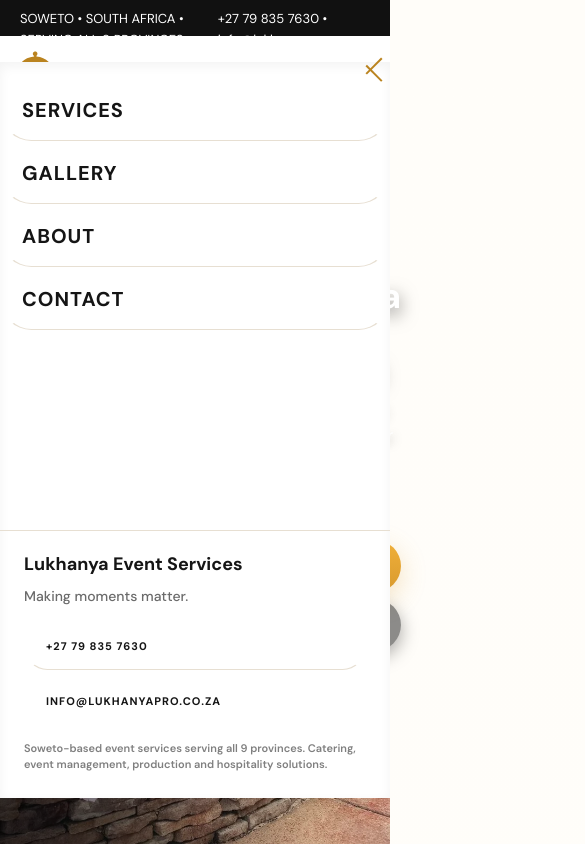
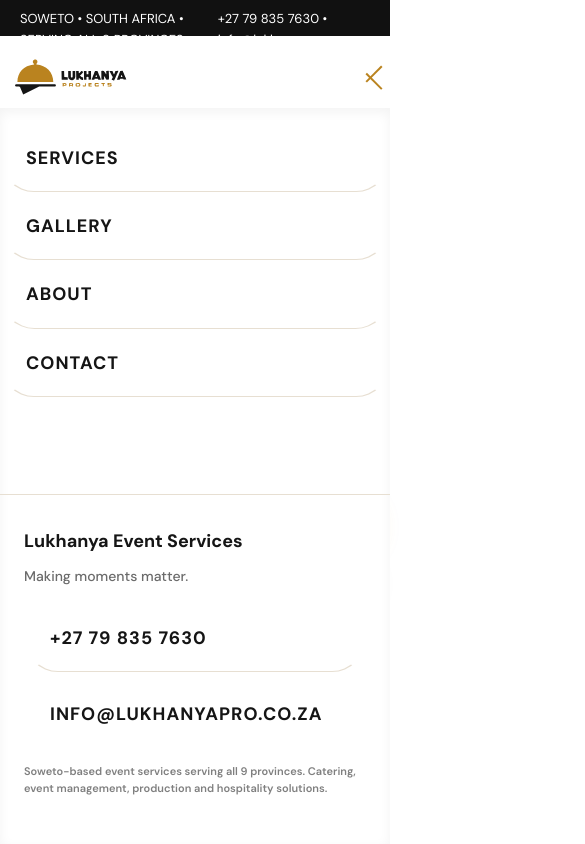
Before and after one commit to Shepherd-Moahloli/lukhanya-event-services, a plain HTML site: page index.html in a window 390 px wide. Both pictures are taken after a click on the button "Toggle menu". Shown: the top 844 px of the page, 585 px wide, since content can reach past the window. Drawn offline with Linux system fonts and the light colour scheme.

Commit message:
I have added the mobile version of this site

```diff
--- a/css/main.css
+++ b/css/main.css
@@ -37,6 +37,10 @@
 main {
   margin-top: 10px;
   padding-bottom: 140px; /* increased space below last section */
+  width: 100%;
+  max-width: 100%;
+  overflow-x: hidden;
+  box-sizing: border-box;
 }
 html {
   scroll-behavior: smooth;
@@ -49,6 +53,11 @@
   padding-top: calc(var(--topbar-height) + var(--nav-height));
   background: linear-gradient(180deg, var(--paper) 0%, #fffefb 100%);
   overflow-x: hidden;
+  width: 100%;
+  max-width: 100%;
+  margin: 0;
+  padding-left: 0;
+  padding-right: 0;
 }
 img {
   width: 100%;
@@ -84,6 +93,7 @@
   width: 100%;
   z-index: 70;
   background-color: var(--cream);
+  overflow: visible !important;
 }
 
 .nav-inner {
@@ -1340,60 +1350,50 @@
     transform: translateX(-100%) !important;
     transition: transform 280ms ease !important;
     justify-content: flex-start !important;
-  }
-
-  .links-footer {
+    margin: 0 !important;
+    padding: 0 !important;
+  }
+
+  .links a {
     padding: 20px 24px !important;
-    font-size: 11px !important;
-    line-height: 1.5 !important;
-    color: rgba(0, 0, 0, 0.5) !important;
-    border-top: 1px solid var(--line) !important;
-    margin-top: 200px !important;
-    text-transform: none !important;
+    font-size: 18px !important;
+    margin: 0 !important;
+    border-bottom: 1px solid var(--line) !important;
+    display: block !important;
+    color: var(--ink) !important;
     width: 100% !important;
+    line-height: 1.4 !important;
+    font-weight: 700 !important;
+    transition: background 180ms ease !important;
+    text-transform: uppercase !important;
+    letter-spacing: 1px !important;
+    flex-shrink: 0 !important;
     box-sizing: border-box !important;
-    word-wrap: break-word !important;
-    white-space: normal !important;
-  }
-  .links-footer a {
-    font-size: 11px !important;
+  }
+
+  .links a:last-child {
+    border-bottom: none !important;
   }
 
   body {
     overflow-x: hidden !important;
+    width: 100vw !important;
+  }
+
+  main {
+    width: 100vw !important;
+    padding-bottom: 60px !important;
   }
 }
 
 @media (max-width: 480px) {
-  .nav {
-    padding: 10px 0 !important;
-  }
-
-  .container {
-    margin: 0;
-  }
-
-  .brand img {
-    max-width: 120px !important;
-  }
-
-  .hamburger span {
-    width: 22px !important;
-    height: 2px !important;
-  }
-
-  .links {
-    padding: 16px 0 !important;
-    top: 62px !important;
-  }
-
   .links a {
-    padding: 12px 20px !important;
-    font-size: 55px !important;
-  }
-
-  .container.nav-inner {
-    padding: 0 12px !important;
+    padding: 16px 20px !important;
+    font-size: 16px !important;
+  }
+
+  main {
+    padding-bottom: 40px !important;
   }
 }
 
@@ -1577,7 +1577,6 @@
     max-width: 100vw !important;
     overflow-y: auto !important;
     overflow-x: hidden !important;
-    box-shadow: inset 0 4px 12px rgba(0, 0, 0, 0.05) !important;
     transform: translateX(-100%) !important;
     transition: transform 280ms ease !important;
     justify-content: flex-start !important;
@@ -1586,32 +1585,16 @@
   /* Show links when active */
   .links.active {
     transform: translateX(0) !important;
+    background: #ffffff !important;
   }
 
   .links a {
-    padding: 28px 24px !important;
-    font-size: 28px !important;
-    margin: 0 !important;
+    padding: 20px 24px !important;
+    font-size: 18px !important;
+    display: block !important;
+    width: 100% !important;
     border-bottom: 1px solid var(--line) !important;
-    display: block !important;
-    color: var(--ink) !important;
-    width: 100% !important;
-    line-height: 1.8 !important;
-    font-weight: 700 !important;
-    transition: background 180ms ease !important;
-    text-transform: uppercase !important;
-    letter-spacing: 1px !important;
-    flex-shrink: 0 !important;
     box-sizing: border-box !important;
-  }
-
-  .links a:hover {
-    background: rgba(186, 131, 31, 0.12) !important;
-    color: var(--gold) !important;
-  }
-
-  .links a:last-child {
-    border-bottom: none !important;
   }
 
   /* Hamburger Menu Button - positioned RIGHT */
@@ -1671,9 +1654,6 @@
   }
 
   /* Adjust nav padding for mobile */
-  .nav {
-    padding: 12px 0 !important;
-  }
 
   .container.nav-inner {
     max-width: 100% !important;
@@ -1682,10 +1662,6 @@
 }
 
 @media (max-width: 480px) {
-  .nav {
-    padding: 10px 0 !important;
-  }
-
   .container {
     margin: 0;
   }
@@ -1712,27 +1688,59 @@
   .container.nav-inner {
     padding: 0 12px !important;
   }
+
+  .hero-content .inner {
+    margin: 0 !important;
   }
 
   @media (max-width: 768px) {
-  .links::after {
+    /* Hide main content when menu is open */
+    body.menu-open {
+      overflow: hidden !important;
+    }
+
+    body.menu-open main {
       display: none !important;
     }
 
-  .links-footer {
+    body.menu-open .hero {
+      display: none !important;
+    }
+
+    body.menu-open .topbar {
+      display: none !important;
+    }
+
+    /* Mobile menu full screen */
+    .links {
+      display: flex !important;
+      position: fixed !important;
+      top: 108px !important;
+      left: 0 !important;
+      right: 0 !important;
+      bottom: 0 !important;
+      flex-direction: column !important;
+      background: #ffffff !important;
+      width: 100vw !important;
+      height: calc(100vh - 108px) !important;
+      z-index: 999 !important;
+      transform: translateX(-100%) !important;
+      transition: transform 280ms ease !important;
+      overflow-y: auto !important;
+      overflow-x: hidden !important;
+    }
+
+    .links.active {
+      transform: translateX(0) !important;
+    }
+
+    .links a {
       padding: 20px 24px !important;
-    font-size: 11px !important;
-    line-height: 1.5 !important;
-    color: rgba(0, 0, 0, 0.5) !important;
-    border-top: 1px solid var(--line) !important;
-    margin-top: 200px !important;
-    text-transform: none !important;
+      font-size: 18px !important;
+      display: block !important;
       width: 100% !important;
+      border-bottom: 1px solid var(--line) !important;
       box-sizing: border-box !important;
-    word-wrap: break-word !important;
-    white-space: normal !important;
-  }
-  .links-footer a {
-    font-size: 11px !important;
-  }
-}
+    }
+  }
+}
```
Lines whose indentation alone changed are shown as unchanged.
